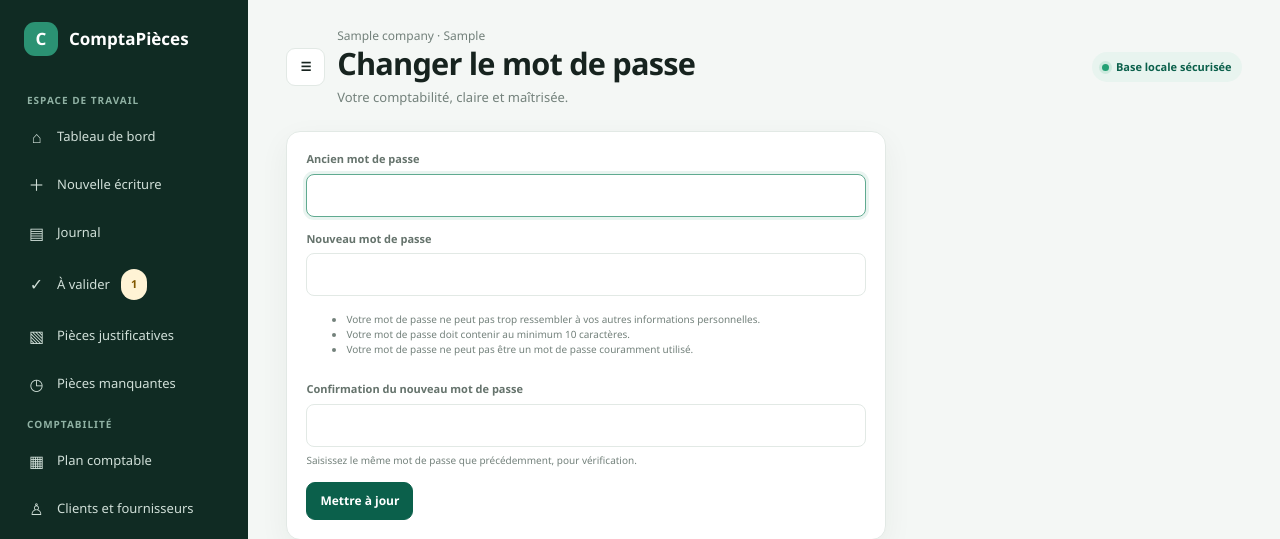
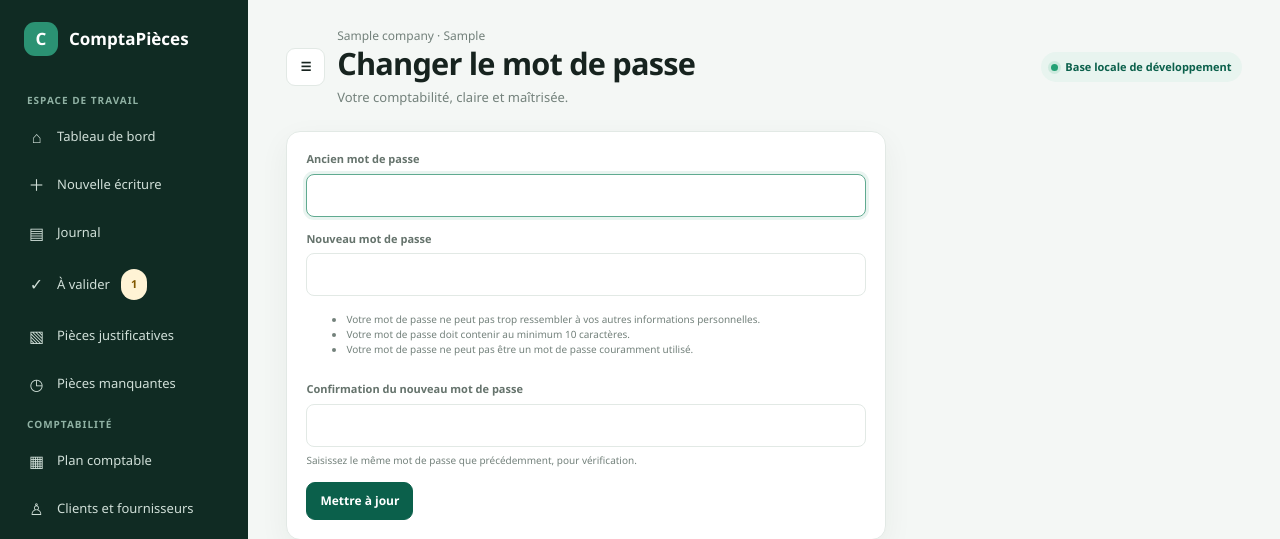
Before and after one commit to Paulias2006/comptable, a Django app: page /mot-de-passe/ in a window 1280 px wide. Shown: the top 539 px of the page. Run offline with Django 5.2, Linux system fonts and the light colour scheme; a user stored in the database is signed in; tables that the repository leaves empty hold one stand-in row (values such as "Sample post"); parts of the project's set-up code (start-up, migrations or seed data) failed here and were passed over.

Commit message:
Show online storage status in hosted app

```diff
--- a/templates/ledger/base.html
+++ b/templates/ledger/base.html
@@ -25,7 +25,7 @@
  <div class="side-bottom"><div class="side-user"><span class="avatar">{{ request.user.first_name|default:request.user.username|slice:':1'|upper }}</span><span class="user-detail"><b>{{ request.user.get_full_name|default:request.user.username }}</b><small>{{ current_membership.get_role_display }} · {{ current_company.name }}</small></span><a class="logout" href="{% url 'password_change' %}" title="Changer le mot de passe">⚿</a><form method="post" action="{% url 'logout' %}">{% csrf_token %}<button class="logout" title="Déconnexion" aria-label="Déconnexion">↪</button></form></div></div>
 </aside>
 <main class="main-wrap">
- <header class="topbar"><div class="topbar-left"><button class="button menu-toggle" data-menu-toggle aria-label="Ouvrir le menu">☰</button><div><div class="crumb">{{ current_company.name }} · {{ current_company.country }}</div><h1>{% block heading %}Tableau de bord{% endblock %}</h1><p class="page-subtitle">{% block subtitle %}Votre comptabilité, claire et maîtrisée.{% endblock %}</p></div></div><div class="top-actions"><span class="status-pill"><i class="status-dot"></i> Base locale sécurisée</span>{% block top_action %}{% endblock %}</div></header>
+ <header class="topbar"><div class="topbar-left"><button class="button menu-toggle" data-menu-toggle aria-label="Ouvrir le menu">☰</button><div><div class="crumb">{{ current_company.name }} · {{ current_company.country }}</div><h1>{% block heading %}Tableau de bord{% endblock %}</h1><p class="page-subtitle">{% block subtitle %}Votre comptabilité, claire et maîtrisée.{% endblock %}</p></div></div><div class="top-actions"><span class="status-pill"><i class="status-dot"></i> {% if request.is_secure %}Données hébergées en ligne{% else %}Base locale de développement{% endif %}</span>{% block top_action %}{% endblock %}</div></header>
  {% if messages %}<div class="messages">{% for message in messages %}<div class="alert {% if message.tags == 'success' %}alert-success{% elif message.tags == 'error' %}alert-error{% elif message.tags == 'warning' %}alert-warning{% else %}alert-info{% endif %}" data-dismiss>{{ message }}</div>{% endfor %}</div>{% endif %}
  {% block content %}{% endblock %}
 </main></div>
```
